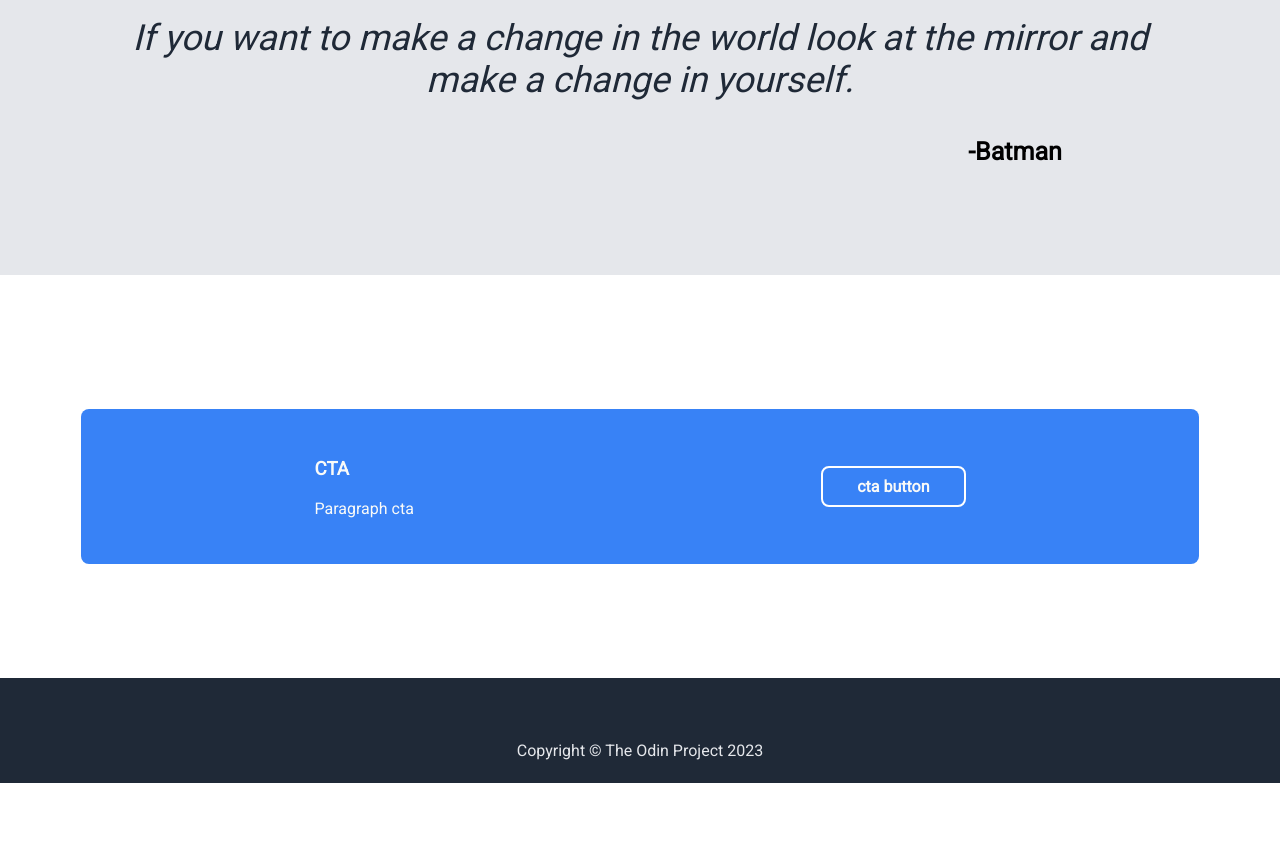
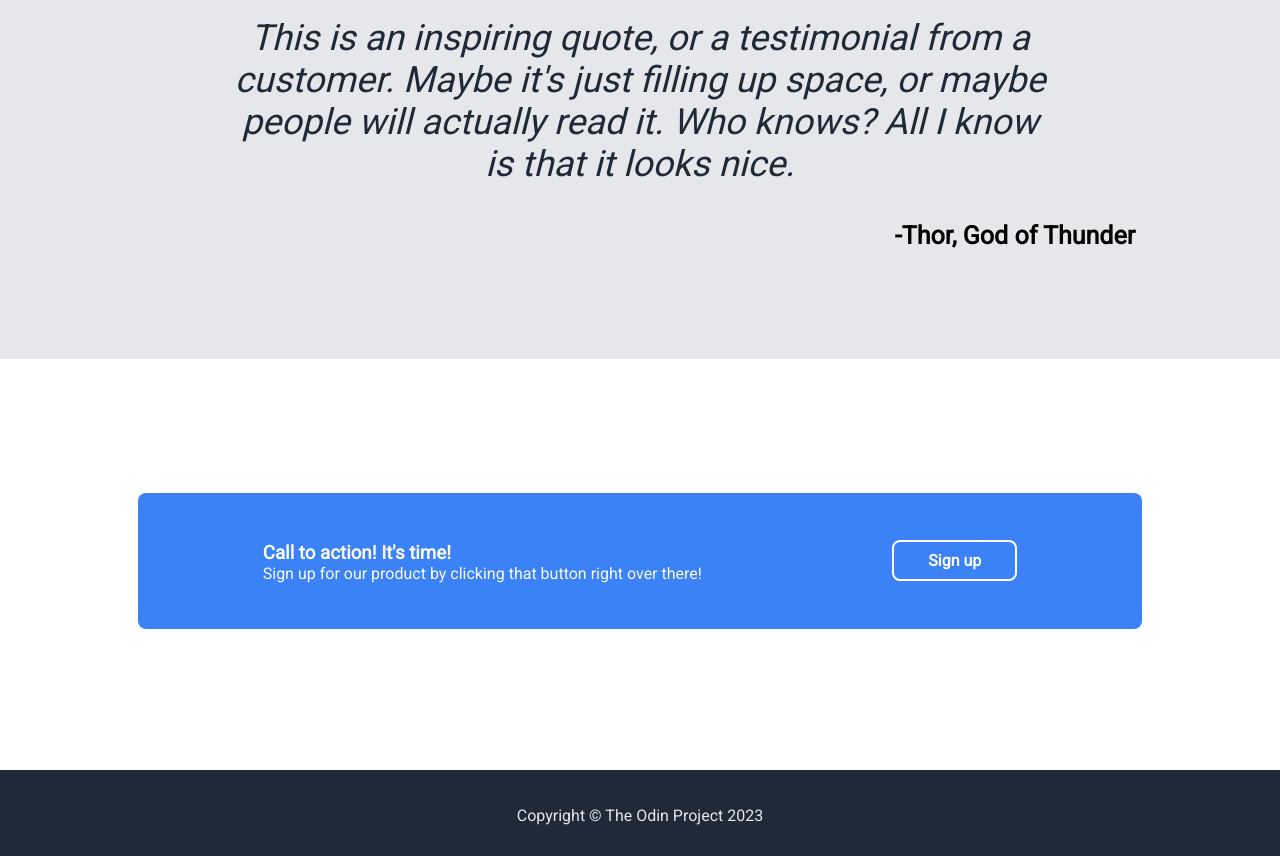
Before and after one commit to Juandvr/landing-page, a plain HTML site: page index.html in a window 1280 px wide. Shown: the part 1140-1996 px from the top of the page. Before the commit the page ends 1931 px from the top, so only its background shows below. Drawn offline with Linux system fonts and the light colour scheme.

Commit message:
update section third and fourth style

```diff
--- a/index.html
+++ b/index.html
@@ -61,18 +61,20 @@
     </div>
     <div class="third">
         <blockquote id="quote">
-            If you want to make a change in the world look at the mirror and
-            make a change in yourself.
+            This is an inspiring quote, or a testimonial from a <br>
+            customer. Maybe it's just filling up space, or maybe <br>
+            people will actually read it. Who knows? All I know <br>
+            is that it looks nice.
         </blockquote>
-        <p id="autor">-Batman</p>
+        <p id="autor">-Thor, God of Thunder</p>
     </div>
     <div class="fourth">
         <div id="container">
             <div>
-                <h3>CTA</h3>
-                <p>Paragraph cta</p>
+                <h3 style="margin-bottom:0;">Call to action! It's time!</h3>
+                <p style="margin-top:0;">Sign up for our product by clicking that button right over there!</p>
             </div>
-            <button id="cta">cta button</button>
+            <button id="cta">Sign up</button>
         </div>
     </div>
 </body>
--- a/styles.css
+++ b/styles.css
@@ -2,7 +2,7 @@
     font-family: 'Roboto';
 }
 
-.hero, footer {
+.hero {
     background: #1f2937;
     box-shadow: -10px -20px 0px 20px #1f2937, 14px -20px 0px 20px #1f2937;
 }
@@ -65,7 +65,7 @@
 }
 
 button, #container {
-    background-color: #3882f6;
+    background-color: #3B82F6;
     color: #f9faf8;
     border-radius: 8px;
 }
@@ -128,7 +128,6 @@
 #quote {
     font-size: 36px;
     color: #1f2937;
-    font-weight: light;
     font-style: italic;
 }
 
@@ -148,7 +147,7 @@
 #container {
     display: flex;
     justify-content: space-around;
-    width: 28cm;
+    width: 25cm;
     padding: 30px;
     margin: 1px auto;
     align-items: center;
@@ -160,6 +159,8 @@
 }
 
 footer {
+    background: #1f2937;
+    box-shadow: -8px 20px 0px 20px #1f2937, 5px 7px 0px 20px #1f2937;
     text-align: center;
     color: #e5e7eb;
     padding: 23px 23px;
```
